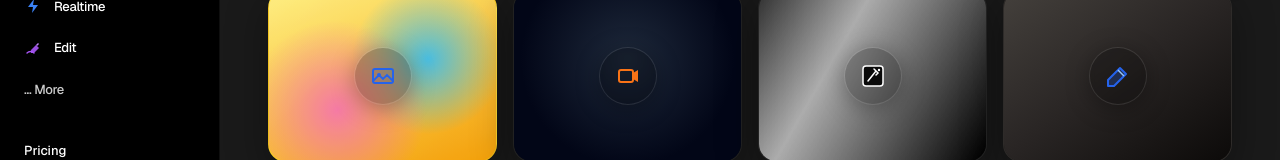
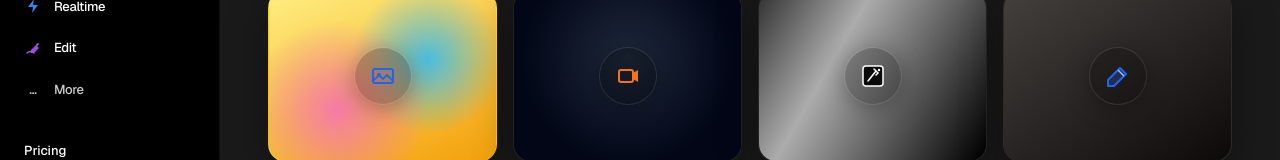
Before and after one commit to PranshuRaj1/nextflow, a Next.js app: page / in a window 1280 px wide. Shown: the part 472-632 px from the top of the page. Built offline with nearby package versions, Linux system fonts and the light colour scheme; no server answers.

Commit message:
feat: add collapsible landing page sidebar component with navigation and authentication controls

```diff
--- a/src/app/components/landing/sidebar.tsx
+++ b/src/app/components/landing/sidebar.tsx
@@ -1,4 +1,6 @@
 "use client"
+
+import { useState } from "react"
 
 import Link from "next/link"
 import { Show, SignInButton, UserButton } from "@clerk/nextjs"
@@ -39,65 +41,96 @@ const toolsNav: NavItem[] = [
   { label: "Edit", href: "#", icon: <IconBrush /> },
 ]
 
-function NavRow({ item }: { item: NavItem }) {
+function NavRow({ item, isCollapsed }: { item: NavItem; isCollapsed: boolean }) {
   return (
     <Link
       href={item.href}
-      className={`flex items-center gap-3 rounded-xl px-3 py-2.5 text-[13px] font-medium tracking-tight text-white transition-colors ${
+      className={`flex items-center gap-3 rounded-xl px-3 py-2.5 text-[13px] font-medium tracking-tight text-white transition-all ${
         item.active ? "bg-[#262626]" : "text-white hover:bg-white/5"
-      }`}
+      } ${isCollapsed ? "justify-center" : ""}`}
+      title={isCollapsed ? item.label : ""}
     >
       <span className="flex h-[18px] w-[18px] shrink-0 items-center justify-center">{item.icon}</span>
-      {item.label}
+      {!isCollapsed && <span className="transition-opacity duration-300 opacity-100">{item.label}</span>}
     </Link>
   )
 }
 
 export function LandingSidebar() {
+  const [isCollapsed, setIsCollapsed] = useState(false)
+
   return (
-    <aside className="flex h-full w-[220px] shrink-0 flex-col border-r border-white/6 bg-black px-3 pb-6 pt-5">
-      <div className="mb-6 flex justify-center px-2">
-        <span className="flex h-9 w-9 items-center justify-center rounded-lg text-white/90">
+    <aside
+      className={`flex h-full shrink-0 flex-col border-r border-white/6 bg-black transition-all duration-300 ease-in-out ${
+        isCollapsed ? "w-[68px]" : "w-[220px]"
+      } px-3 pb-6 pt-5`}
+    >
+      <div className={`mb-6 flex justify-center ${isCollapsed ? "" : "px-2"}`}>
+        <button
+          onClick={() => setIsCollapsed(!isCollapsed)}
+          className="flex h-9 w-9 items-center justify-center rounded-lg text-white/90 hover:bg-white/5 transition-colors focus:outline-none"
+          title={isCollapsed ? "Expand sidebar" : "Collapse sidebar"}
+        >
           <LogoMark className="text-white" />
-        </span>
+        </button>
       </div>
 
       <nav className="flex flex-1 flex-col gap-0.5" aria-label="Primary">
         {mainNav.map((item) => (
-          <NavRow key={item.label} item={item} />
+          <NavRow key={item.label} item={item} isCollapsed={isCollapsed} />
         ))}
       </nav>
 
-      <p className="mb-2 mt-6 px-3 text-[11px] font-semibold uppercase tracking-wider text-[#9CA3AF]">Tools</p>
+      <p className={`mb-2 mt-6 px-3 text-[11px] font-semibold uppercase tracking-wider text-[#9CA3AF] transition-opacity duration-300 ${
+        isCollapsed ? "opacity-0" : "opacity-100"
+      }`}>
+        {isCollapsed ? "" : "Tools"}
+      </p>
       <nav className="flex flex-col gap-0.5" aria-label="Tools">
         {toolsNav.map((item) => (
-          <NavRow key={item.label} item={item} />
+          <NavRow key={item.label} item={item} isCollapsed={isCollapsed} />
         ))}
         <Link
           href="#"
-          className="rounded-xl px-3 py-2.5 text-[13px] font-medium tracking-tight text-white/80 hover:bg-white/5 hover:text-white"
+          className={`group flex items-center gap-3 rounded-xl px-3 py-2.5 text-[13px] font-medium tracking-tight text-white/80 transition-all hover:bg-white/5 hover:text-white ${
+            isCollapsed ? "justify-center" : ""
+          }`}
         >
-          ... More
+          <span className={`flex h-[18px] w-[18px] shrink-0 items-center justify-center ${isCollapsed ? "" : "shrink-0"}`}>...</span>
+          {!isCollapsed && <span>More</span>}
         </Link>
       </nav>
 
       <div className="mt-auto flex flex-col gap-3 pt-8">
-        <Link href="#" className="px-3 text-[13px] font-medium text-white hover:text-white/90">
+        <Link
+          href="#"
+          className={`px-3 text-[13px] font-medium text-white hover:text-white/90 transition-all ${
+            isCollapsed ? "text-center opacity-0 h-0 overflow-hidden" : "opacity-100"
+          }`}
+        >
           Pricing
         </Link>
-        <div className="px-1">
+        <div className={`px-1 transition-all ${isCollapsed ? "flex justify-center" : ""}`}>
           <Show when="signed-out">
             <SignInButton mode="modal">
               <button
                 type="button"
-                className="h-11 w-full rounded-xl bg-[#2563EB] text-[14px] font-semibold text-white shadow-[0_1px_0_rgba(255,255,255,0.08)_inset] transition hover:bg-[#1d4ed8] active:scale-[0.99]"
+                className={`flex items-center justify-center rounded-xl bg-[#2563EB] text-[14px] font-semibold text-white shadow-[0_1px_0_rgba(255,255,255,0.08)_inset] transition hover:bg-[#1d4ed8] active:scale-[0.99] ${
+                  isCollapsed ? "h-9 w-9" : "h-11 w-full"
+                }`}
+                title={isCollapsed ? "Sign in" : ""}
               >
-                Sign in
+                {isCollapsed ? (
+                   <svg width="18" height="18" viewBox="0 0 18 18" fill="none">
+                     <path d="M11.25 9H3.75M3.75 9L6 6.75M3.75 9L6 11.25" stroke="currentColor" strokeWidth="1.5" strokeLinecap="round" strokeLinejoin="round" />
+                     <path d="M7 3.5H12C13.1046 3.5 14 4.39543 14 5.5V12.5C14 13.6046 13.1046 14.5 12 14.5H7" stroke="currentColor" strokeWidth="1.5" strokeLinecap="round" />
+                   </svg>
+                ) : "Sign in"}
               </button>
             </SignInButton>
           </Show>
           <Show when="signed-in">
-            <div className="flex justify-center py-2 [&_.cl-userButtonBox]:scale-110">
+            <div className={`flex justify-center py-2 transition-transform ${isCollapsed ? "scale-90" : "scale-110"}`}>
               <UserButton />
             </div>
           </Show>
```
